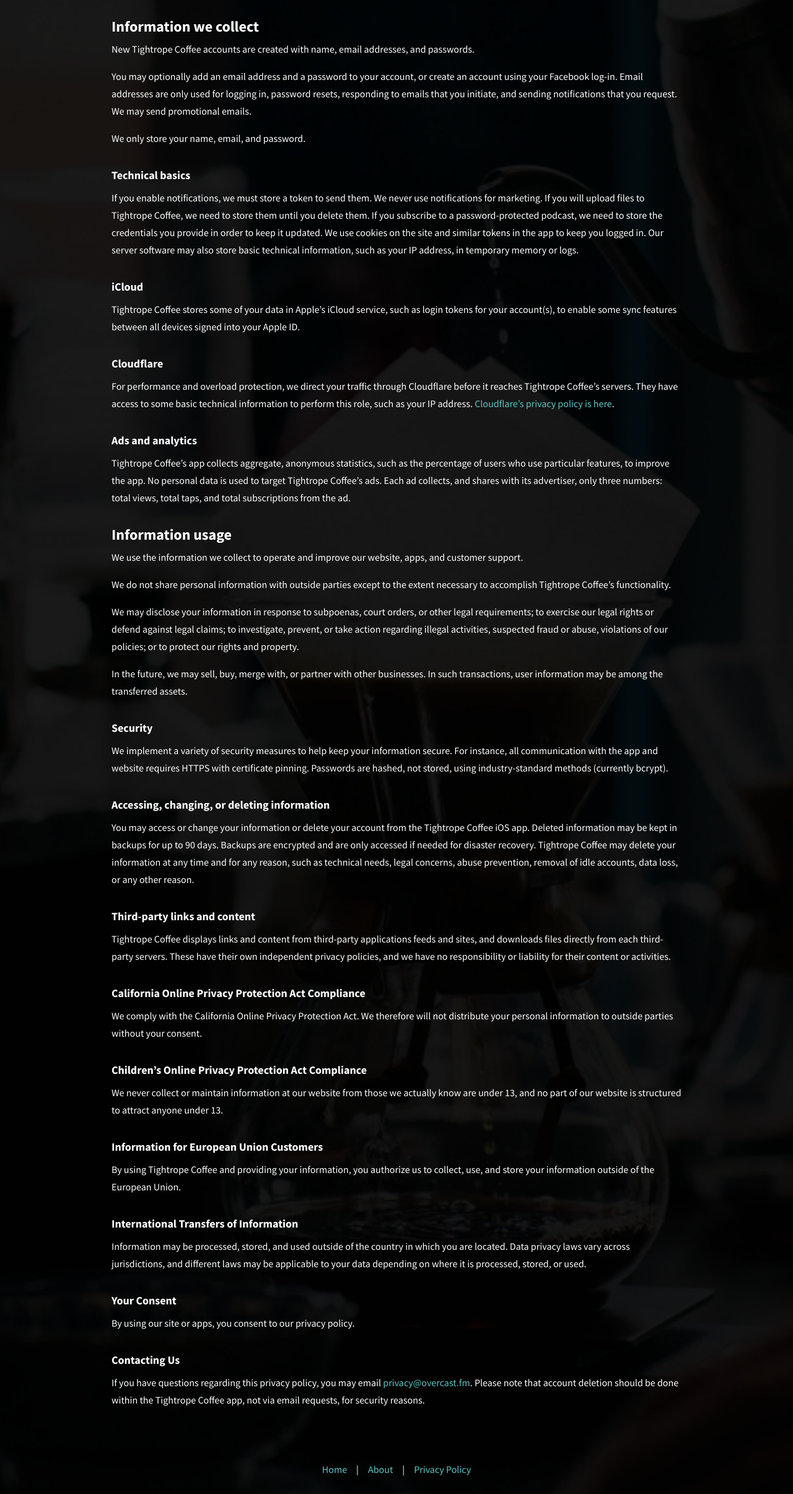
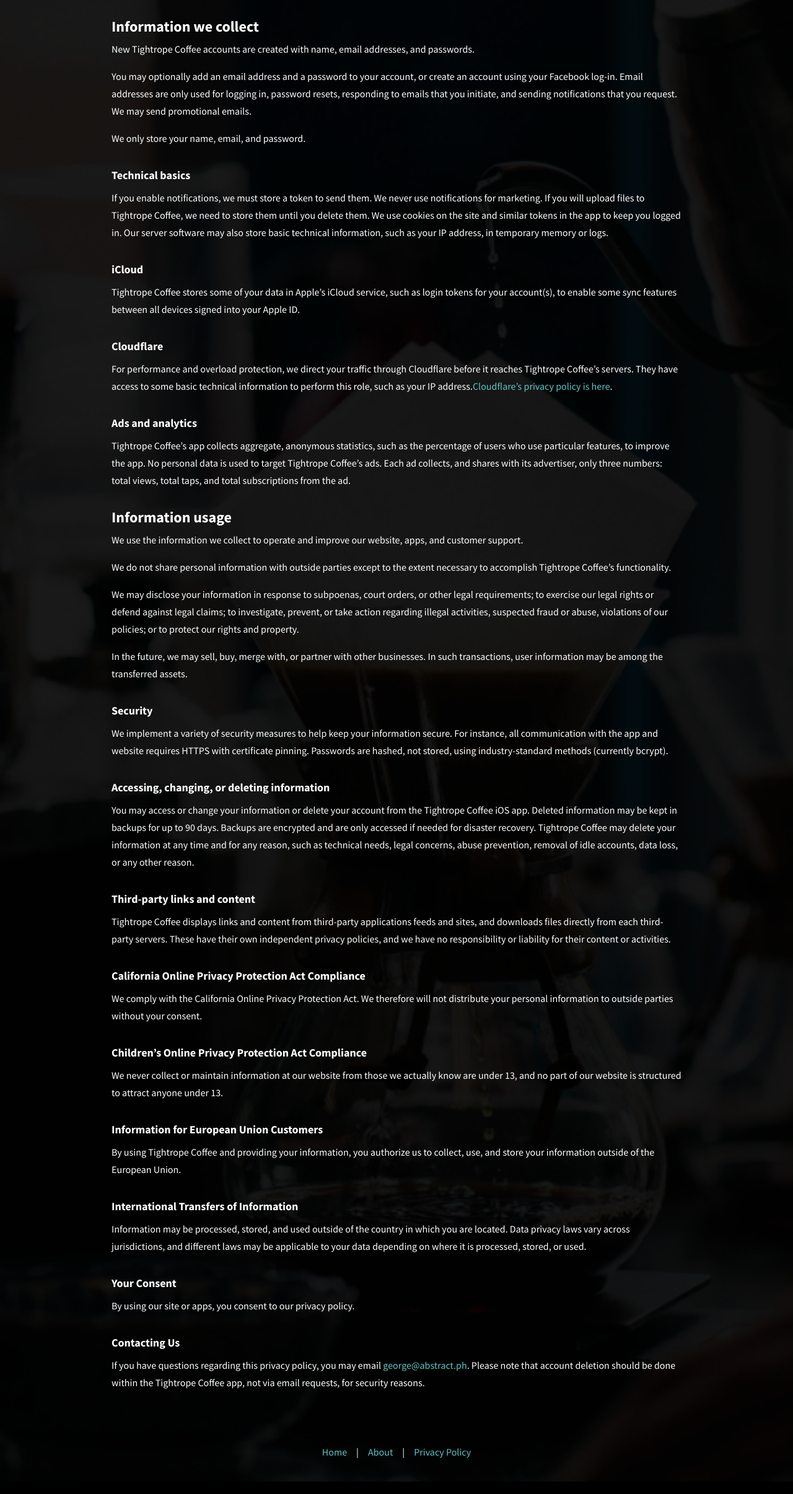
Before and after one commit to r4in/tightrope-coffee, a website: page app/privacy.html in a window 1280 px wide. Shown: the part 389-2800 px from the top of the page at 62% size. Drawn offline with Linux system fonts and the light colour scheme.

Commit message:
updated privacy policy

```diff
--- a/app/privacy.html
+++ b/app/privacy.html
@@ -78,10 +78,8 @@
               If you enable notifications, we must store a token to send them.
               We never use notifications for marketing. If you will upload files
               to Tightrope Coffee, we need to store them until you delete them.
-              If you subscribe to a password-protected podcast, we need to store
-              the credentials you provide in order to keep it updated. We use
-              cookies on the site and similar tokens in the app to keep you
-              logged in. Our server software may also store basic technical
+              We use cookies on the site and similar tokens in the app to keep
+              you logged in. Our server software may also store basic technical
               information, such as your IP address, in temporary memory or logs.
             </p>
             <h3>
@@ -99,8 +97,9 @@
               For performance and overload protection, we direct your traffic
               through Cloudflare before it reaches Tightrope Coffee’s servers.
               They have access to some basic technical information to perform
-              this role, such as your IP address.
-              <a href="#">Cloudflare’s privacy policy is here</a>.
+              this role, such as your IP address.<a href="#"
+                >Cloudflare’s privacy policy is here</a
+              >.
             </p>
             <h3>
               Ads and analytics
@@ -213,10 +212,9 @@
             </h3>
             <p>
               If you have questions regarding this privacy policy, you may email
-              <a href="mailto:privacy@overcast.fm">privacy@overcast.fm</a>.
-              Please note that account deletion should be done within the
-              Tightrope Coffee app, not via email requests, for security
-              reasons.
+              <a href="mailto:george@abstract.ph">george@abstract.ph</a>. Please
+              note that account deletion should be done within the Tightrope
+              Coffee app, not via email requests, for security reasons.
             </p>
           </div>
         </div>
```
